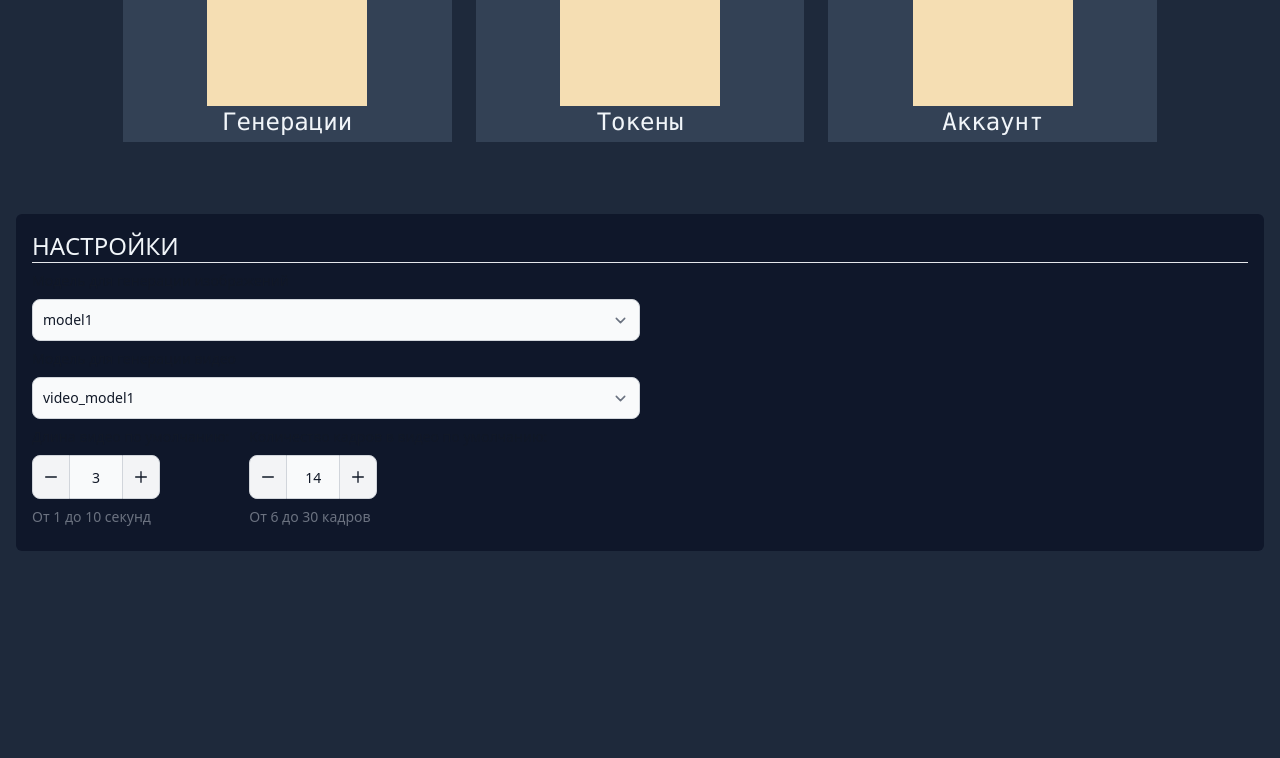
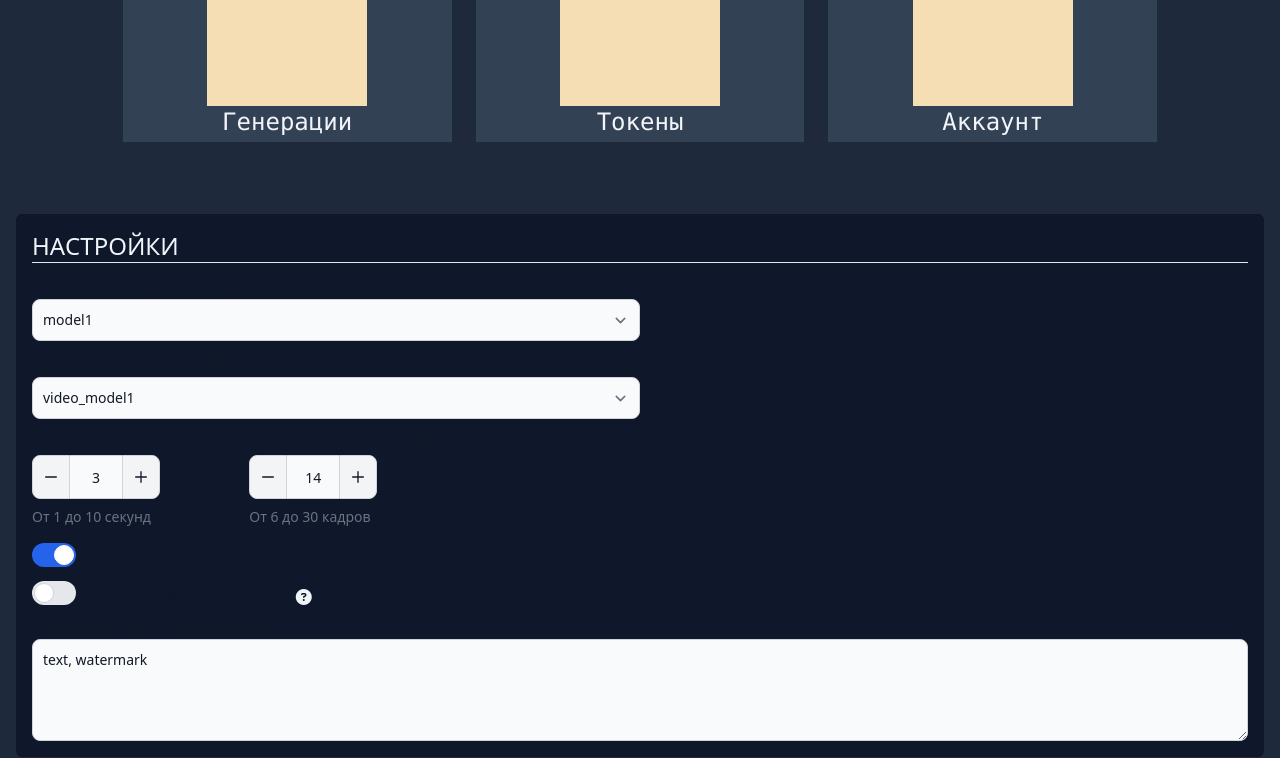
Before and after one commit to locolemat/comfyui-tg-miniapp, a plain HTML site: page index.html at #!/account in a window 1280 px wide. Shown: the part 42-800 px from the top of the page. Drawn offline with nearby package versions, Linux system fonts and the light colour scheme; some packages are replaced by stand-ins of ours.

Commit message:
Added negative prompt configuration to settings

```diff
--- a/account.html
+++ b/account.html
@@ -45,7 +45,24 @@
                 </form>
             </div>
 
+            <label class="mt-2 inline-flex items-end cursor-pointer">
+                <input type="checkbox" value="" ng-model="useDefaultNegPrompt" class="sr-only peer" checked>
+                <div class="relative w-11 h-6 bg-gray-200 rounded-full peer peer-focus:ring-4 peer-focus:ring-blue-300 dark:peer-focus:ring-blue-800 dark:bg-gray-700 peer-checked:after:translate-x-full rtl:peer-checked:after:-translate-x-full peer-checked:after:border-white after:content-[''] after:absolute after:top-0.5 after:start-[2px] after:bg-white after:border-gray-300 after:border after:rounded-full after:h-5 after:w-5 after:transition-all dark:border-gray-600 peer-checked:bg-blue-600"></div>
+                <span class="ms-3 text-sm font-medium text-gray-900 dark:text-gray-300">Использовать негативный промт по умолчанию</span>
+            </label>
+            <div class="defaultNegPromptGroup">
+                <div ng-show="useDefaultNegPrompt" class="inline-flex items-end">
+                    <label class="mt-2 inline-flex items-center cursor-pointer">
+                        <input type="checkbox" value="" ng-model="replaceDefaultNegPrompt" class="sr-only peer disabled:opacity-30" ng-disabled="!useDefaultNegPrompt">
+                        <div class="relative w-11 h-6 bg-gray-200 rounded-full peer peer-focus:ring-4 peer-focus:ring-blue-300 dark:peer-focus:ring-blue-800 dark:bg-gray-700 peer-checked:after:translate-x-full rtl:peer-checked:after:-translate-x-full peer-checked:after:border-white after:content-[''] after:absolute after:top-0.5 after:start-[2px] after:bg-white after:border-gray-300 after:border after:rounded-full after:h-5 after:w-5 after:transition-all dark:border-gray-600 peer-checked:bg-blue-600"></div>
+                    </label>
+                        <span class="ms-3 text-sm font-medium text-gray-900 dark:text-gray-300">Заменять негативный промт</span>
+                        <span class="fa-solid fa-circle-question ml-2"></span>
+                </div>
 
+                <label for="message" class="block mb-2 text-sm font-medium text-gray-900 dark:text-white">Негативный промт по умолчанию</label>
+                <textarea id="message" rows="4" class="block p-2.5 w-full text-sm text-gray-900 bg-gray-50 rounded-lg border border-gray-300 focus:ring-blue-500 focus:border-blue-500 dark:bg-gray-700 dark:border-gray-600 dark:placeholder-gray-400 dark:text-white dark:focus:ring-blue-500 dark:focus:border-blue-500 disabled:opacity-30" textplaceholder="Напишите промт..." ng-disabled="!useDefaultNegPrompt" ng-model="defaultNegPromptText"></textarea>
+            </div>
         </div>
     </div>
 </body>
--- a/index.html
+++ b/index.html
@@ -20,7 +20,6 @@
         <script src="components/card/card.js"></script>
     </head>
     <body>
-        <script src="https://cdn.jsdelivr.net/npm/flowbite@2.4.1/dist/flowbite.min.js"></script>
         <div ng-app="tgMiniApp" ng-controller="tgMiniAppController">
             <div class="text-slate-100 font-mono grid grid-cols-3 gap-4 sm:gap-6 text-center text-[0.7rem] sm:text-2xl p-4 w-5/6 h-24 md:h-48 lg:h-64 mx-auto">
                 <a href="#!generate" class="h-fit">
--- a/script/app.js
+++ b/script/app.js
@@ -49,6 +49,10 @@ app.controller("accountCtrl", function($scope){
             $scope[val]++;
         }
     }
+    $scope.useDefaultNegPrompt = true;
+    $scope.replaceDefaultNegPrompt = false;
+
+    $scope.defaultNegPromptText = "text, watermark"
 })
 
 app.controller("generateCtrl", function($scope){
```
